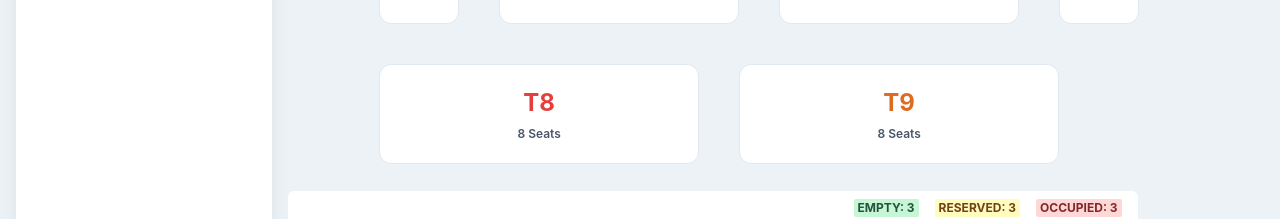
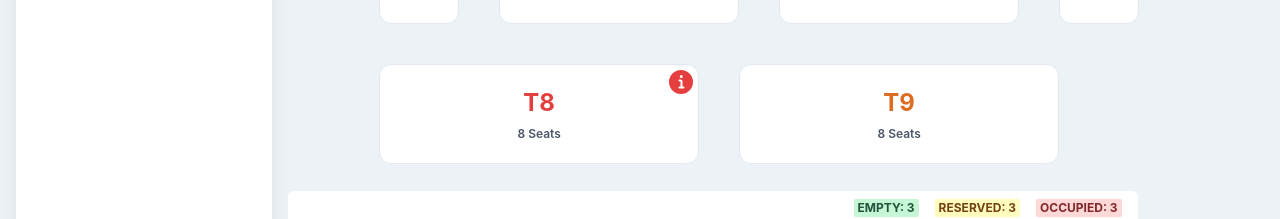
Before and after one commit to TableTapp/TableTapp, a React (Vite) app in the folder client/: page / in a window 1280 px wide. Both pictures are taken after a click on the button "Tables". Shown: the part 484-703 px from the top of the page. Built offline with nearby package versions, Linux system fonts and the light colour scheme; no server answers.

Commit message:
Tables random alert added

```diff
--- a/client/src/components/TableGrid.tsx
+++ b/client/src/components/TableGrid.tsx
@@ -1,4 +1,4 @@
-import React, {useState} from 'react';import {
+import React, {useState, useEffect} from 'react';import {
   Box,
   Heading,
   Flex,
@@ -14,7 +14,9 @@ import React, {useState} from 'react';import {
   ModalBody,
   ModalFooter,
   useDisclosure,
+  Icon,
 } from '@chakra-ui/react';
+import { InfoIcon } from '@chakra-ui/icons';
 
 interface TableInfo {
   number: string;
@@ -55,6 +57,26 @@ const TableGrid: React.FC<TableGridProps> = ({ tableData, onTableClick }) => {
   const emptyTables = tableData.flat().filter(table => table.status === 'empty').length;
   const reservedTables = tableData.flat().filter(table => table.status === 'reserved').length;
   const occupiedTables = tableData.flat().filter(table => table.status === 'occupied').length;
+
+  const [occupiedTableNumbers, setOccupiedTableNumbers] = useState<string[]>([]);
+
+  // ... Other code ...
+
+  // Function to randomly select an occupied table for the notification
+  const showRandomNotification = () => {
+    const occupiedTables = tableData.flat().filter(table => table.status === 'occupied');
+    if (occupiedTables.length > 0) {
+      const randomTable = occupiedTables[Math.floor(Math.random() * occupiedTables.length)];
+      setOccupiedTableNumbers([randomTable.number]);
+    }
+  };
+
+  useEffect(() => {
+    showRandomNotification();
+  }, []);
+
+
+
 
   return (
     <Box p={4} sx={{ userSelect: 'none' }}>
@@ -99,6 +121,7 @@ const TableGrid: React.FC<TableGridProps> = ({ tableData, onTableClick }) => {
               alignItems="center"
               cursor="pointer"
               onClick={() => handleTableClick(number)}
+              position="relative"
             >
               <Text
                 fontSize="2xl" // Increase the size of the font for the table number
@@ -125,6 +148,15 @@ const TableGrid: React.FC<TableGridProps> = ({ tableData, onTableClick }) => {
                 >
                   {`${seats} Seats`}
                 </Text>
+              )}
+              {status === 'occupied' && occupiedTableNumbers.includes(number) && (
+                <InfoIcon
+                  position="absolute" // Position the notification icon absolutely
+                  top="5px" // Adjust the top position to place it in the upper right corner
+                  right="5px" // Adjust the right position to place it in the upper right corner
+                  color="red.500"
+                  boxSize={6}
+                />
               )}
             </Box>
           ))}
```
